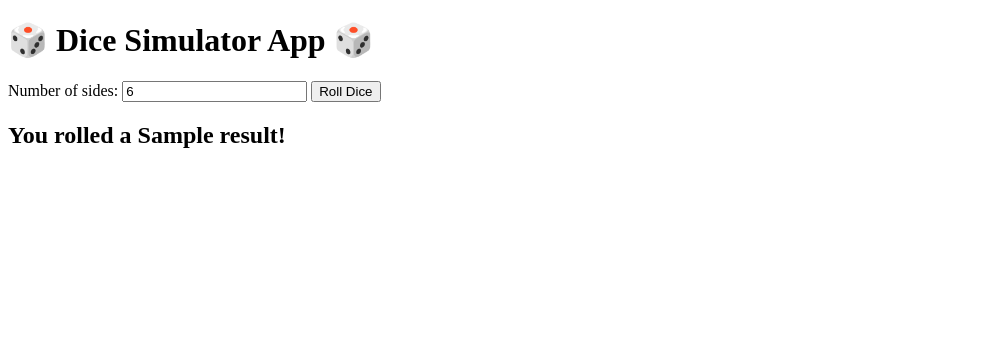
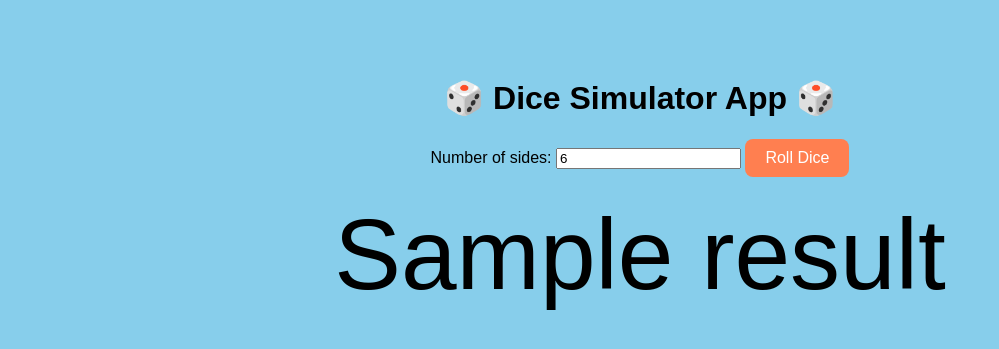
Before and after one commit to Priya-Cheruku/dice_simulator_web, a Flask app: template templates/index.html in a window 1280 px wide. Shown: the top 349 px of the page, without its empty margins (0-999 px from the left). Run offline with Flask 3, Linux system fonts and the light colour scheme; the template is opened without the code that fills it: most values are stand-ins (such as "Sample title", 1, 10 or a date in 2020).

```diff
--- a/requirements.txt
+++ b/requirements.txt
@@ -1 +1,4 @@
 flask
+git add templates/index.html
+git commit -m "Enhanced UI with Bootstrap, animation, favicon"
+git push
--- a/templates/index.html
+++ b/templates/index.html
@@ -2,17 +2,73 @@
 <html>
 <head>
     <title>Dice Simulator</title>
+    <style>
+    body {
+        background-color: skyblue;
+        text-align: center;
+        font-family: Arial, sans-serif;
+        padding-top: 50px;
+    }
+
+    .dice {
+        font-size: 100px;
+        display: inline-block;
+        margin-top: 20px;
+    }
+
+    .shake {
+        animation: shake 0.5s;
+    }
+
+    @keyframes shake {
+        0% { transform: rotate(0deg); }
+        25% { transform: rotate(20deg); }
+        50% { transform: rotate(-20deg); }
+        75% { transform: rotate(10deg); }
+        100% { transform: rotate(0deg); }
+    }
+
+    button {
+        background-color: #ff7f50;
+        color: white;
+        padding: 10px 20px;
+        font-size: 16px;
+        border: none;
+        border-radius: 8px;
+        cursor: pointer;
+        transition: background-color 0.3s;
+    }
+
+    button:hover {
+        background-color: #ff5722;
+    }
+</style>
 </head>
 <body>
     <h1>🎲 Dice Simulator App 🎲</h1>
-    <form method="POST">
-        <label>Number of sides:</label>
-        <input type="number" name="sides" value="6" min="2">
-        <button type="submit">Roll Dice</button>
+    <form action="/" method="post" id="diceForm">
+        Number of sides: <input type="number" name="sides" value="6" min="2" required>
+        <button type="submit"
+    background-color: #ff7f50; /* coral orange */
+    color: white;              /* text color */
+    padding: 10px 20px;
+    font-size: 16px;
+    border: none;
+    border-radius: 8px;
+    cursor: pointer;
+    transition: background-color 0.3s>Roll Dice</button>
     </form>
+    <div id="result" class="dice">{{ result }}</div>
 
-    {% if result %}
-        <h2>You rolled a {{ result }}!</h2>
-    {% endif %}
+    <script>
+        const form = document.getElementById('diceForm');
+        const result = document.getElementById('result');
+
+        form.addEventListener('submit', function() {
+            result.classList.remove('shake');
+            void result.offsetWidth;
+            result.classList.add('shake');
+        });
+    </script>
 </body>
 </html>
```
